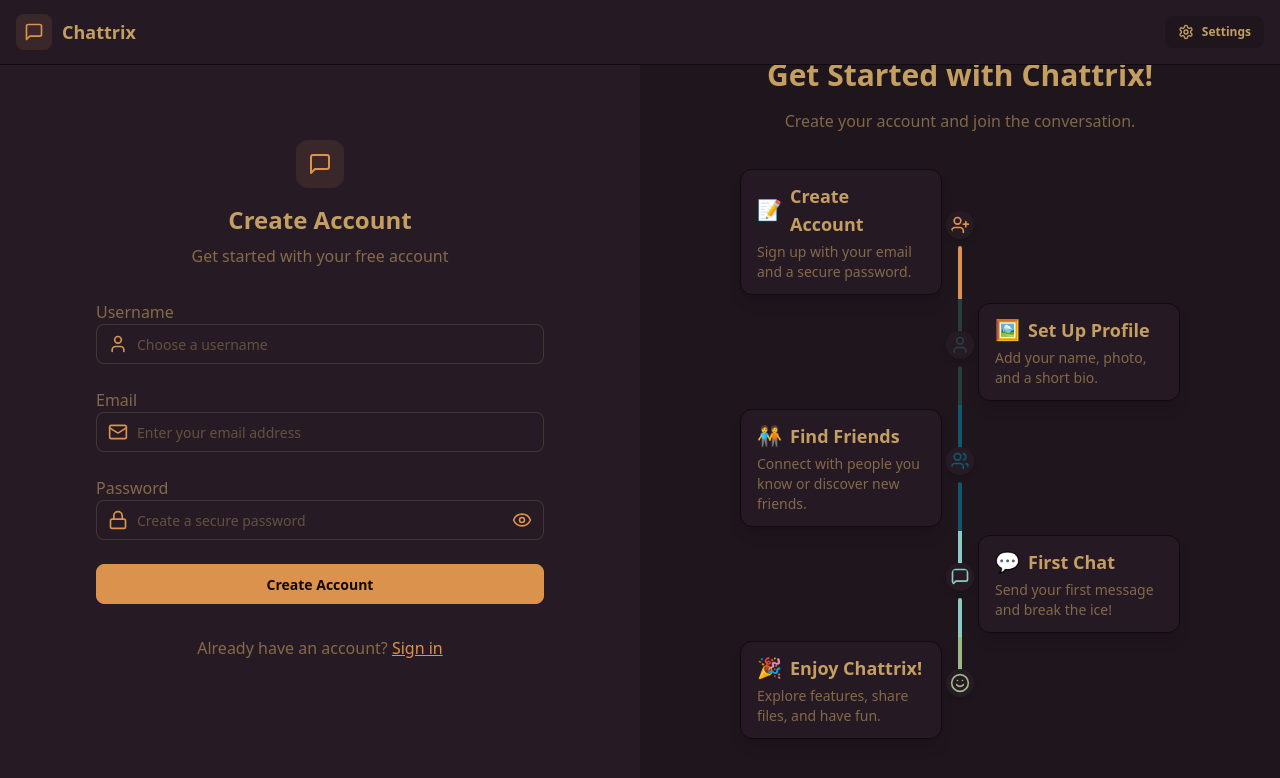
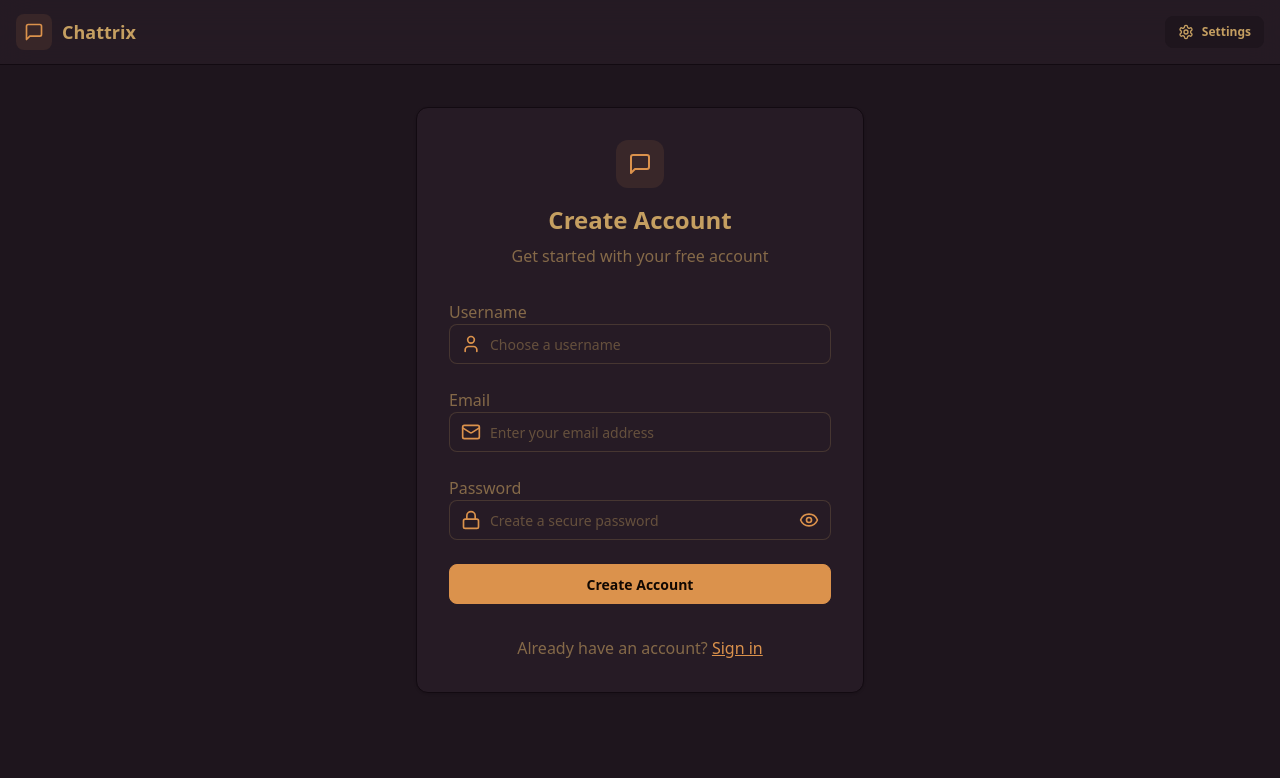
Before and after one commit to OfirPatish/Chattrix, a React (Vite) app in the folder frontend/: page /register in a window 1280 px wide. Shown: the top 778 px of the page. Built offline with nearby package versions, Linux system fonts and the light colour scheme.

Commit message:
Removed timeline components to make auth forms full width

```diff
--- a/frontend/src/features/auth/login.jsx
+++ b/frontend/src/features/auth/login.jsx
@@ -2,7 +2,6 @@ import { useState } from "react";
 import { useAuthStore } from "../../store/useAuthStore";
 import { Link } from "react-router-dom";
 import { Eye, EyeOff, MessageSquare, Mail, Lock } from "lucide-react";
-import AuthWelcomeTimeline from "./components/AuthLoginTimeline";
 import InputField from "../../shared/components/ui/InputField";
 import Button from "../../shared/components/ui/Button";
 import { validateLoginForm } from "../../shared/utils/validation";
@@ -30,10 +29,8 @@ const Login = () => {
   };
 
   return (
-    <div className="h-screen grid lg:grid-cols-2">
-      {/* Left Side - Form */}
-      <div className="flex flex-col justify-center items-center p-6 sm:p-12">
-        <div className="w-full max-w-md space-y-8">
+    <div className="min-h-screen flex justify-center items-center p-6 bg-base-200">
+      <div className="w-full max-w-md space-y-8 bg-base-100 p-8 rounded-xl shadow-sm border border-base-300">
         {/* Logo */}
         <div className="text-center mb-8">
           <div className="flex flex-col items-center gap-2 group">
@@ -87,13 +84,6 @@ const Login = () => {
         </div>
       </div>
     </div>
-
-      {/* Right Side - Timeline Visual */}
-      <AuthWelcomeTimeline
-        title={"Welcome back!"}
-        subtitle={"Sign in to continue your conversations and catch up with your messages."}
-      />
-    </div>
   );
 };
 export default Login;
--- a/frontend/src/features/auth/register.jsx
+++ b/frontend/src/features/auth/register.jsx
@@ -3,7 +3,6 @@ import { useAuthStore } from "../../store/useAuthStore";
 import { Eye, EyeOff, MessageSquare, Mail, Lock, User } from "lucide-react";
 import { Link } from "react-router-dom";
 import { getRandomAvatarOptions, generateAvatar } from "../../lib/avatarUtils";
-import AuthRegisterTimeline from "./components/AuthRegisterTimeline";
 import InputField from "../../shared/components/ui/InputField";
 import Button from "../../shared/components/ui/Button";
 import { validateRegisterForm } from "../../shared/utils/validation";
@@ -40,10 +39,8 @@ const Register = () => {
   };
 
   return (
-    <div className="min-h-screen grid lg:grid-cols-2">
-      {/* left side */}
-      <div className="flex flex-col justify-center items-center p-6 sm:p-12">
-        <div className="w-full max-w-md space-y-8">
+    <div className="min-h-screen flex justify-center items-center p-6 bg-base-200">
+      <div className="w-full max-w-md space-y-8 bg-base-100 p-8 rounded-xl shadow-sm border border-base-300">
         {/* LOGO */}
         <div className="text-center mb-8">
           <div className="flex flex-col items-center gap-2 group">
@@ -106,13 +103,6 @@ const Register = () => {
         </div>
       </div>
     </div>
-
-      {/* right side */}
-      <AuthRegisterTimeline
-        title="Get Started with Chattrix!"
-        subtitle="Create your account and join the conversation."
-      />
-    </div>
   );
 };
 export default Register;
```
Lines whose indentation alone changed are shown as unchanged.
